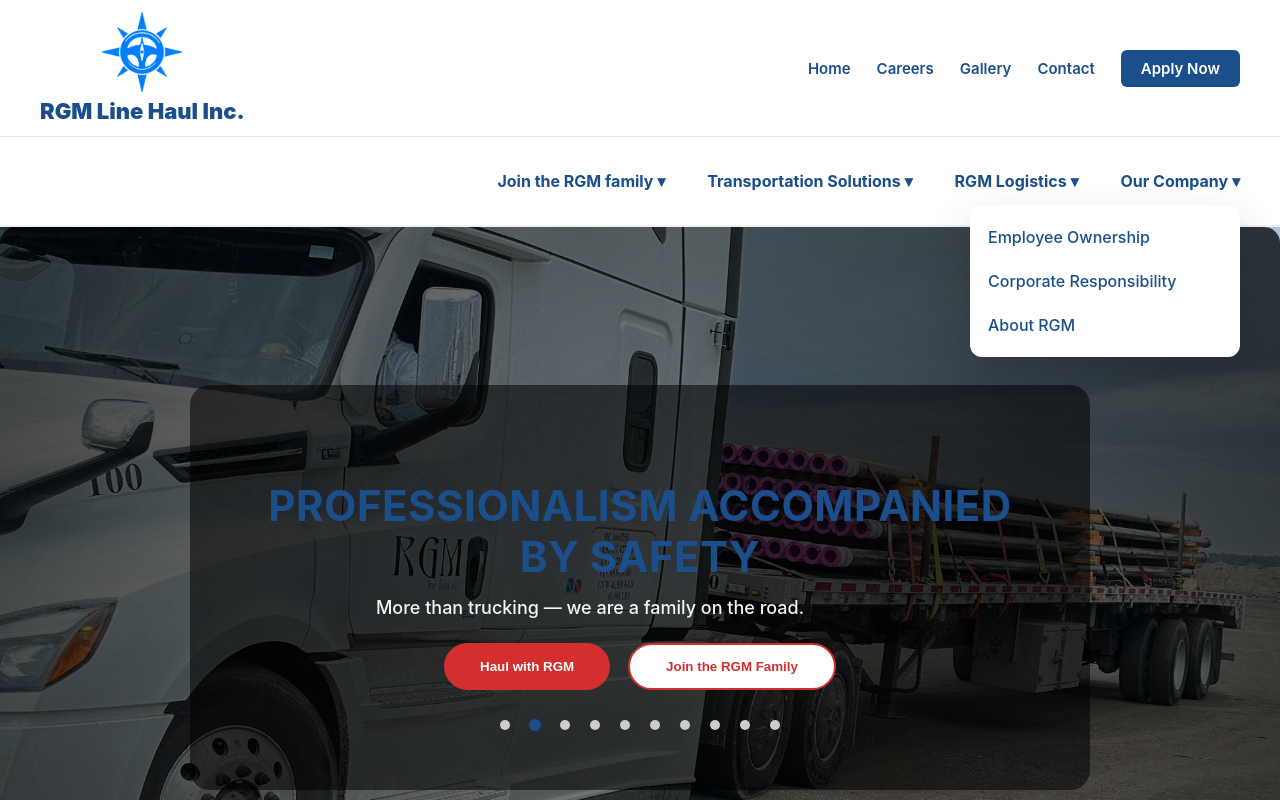
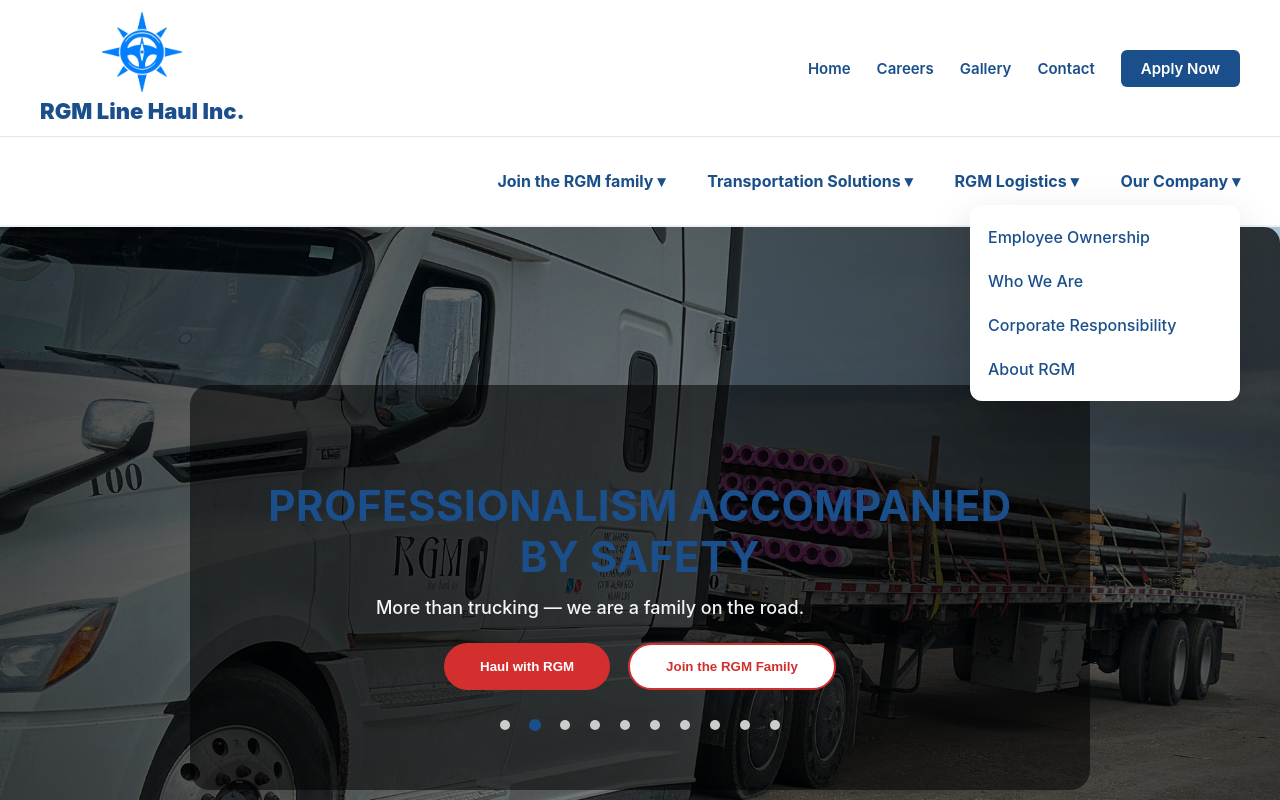
Before and after one commit to MrVenom786/rgm-web-frontend, a React (Create React App) app: page / in a window 1280 px wide. Both pictures are taken after a click on the element "Our Company ▾". Shown: the top 800 px of the page. Built offline with nearby package versions, Linux system fonts and the light colour scheme.

Commit message:
Update Navbar.js

```diff
--- a/src/components/Navbar.js
+++ b/src/components/Navbar.js
@@ -156,7 +156,6 @@ const Navbar = () => {
                 <Link to="/logistics/ltl" onClick={closeMenu}>LTL</Link>
                 <Link to="/logistics/truckload" onClick={closeMenu}>Truckload</Link>
                 <Link to="/logistics/why-rgm" onClick={closeMenu}>Why RGM Family</Link>
-                <Link to="/logistics/who-we-are" onClick={closeMenu}>Who We Are</Link>
               </div>
             )}
           </li>
@@ -181,6 +180,8 @@ const Navbar = () => {
                 <Link to="/company/employee-ownership" onClick={closeMenu}>
                   Employee Ownership
                 </Link>
+
+                <Link to="/logistics/who-we-are" onClick={closeMenu}>Who We Are</Link>
                 <Link to="/company/responsibility" onClick={closeMenu}>
                   Corporate Responsibility
                 </Link>
```
